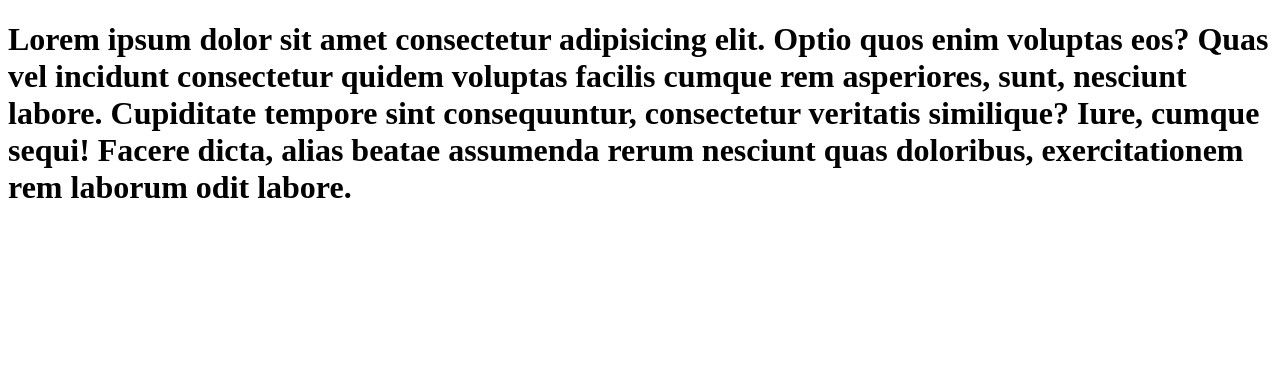
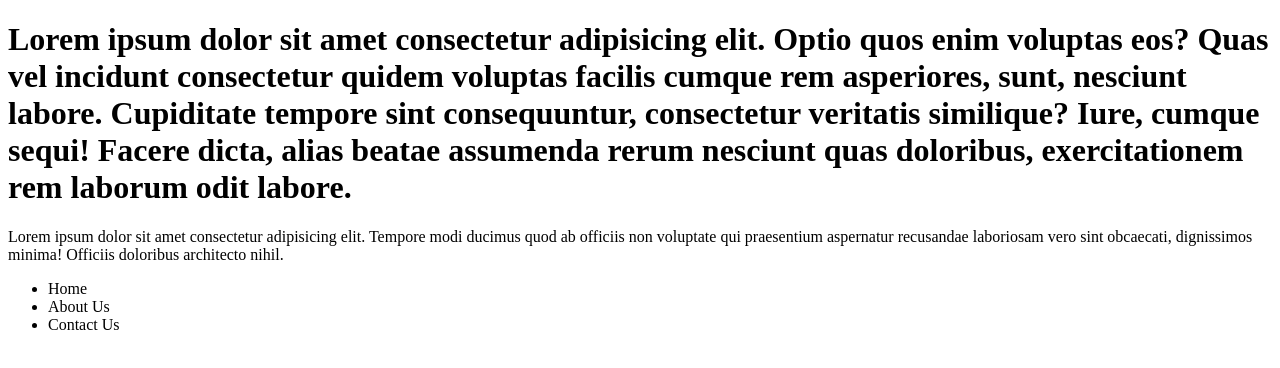
Before and after one commit to FranQdev/learn-git, a plain HTML site: page index.html in a window 1280 px wide. Drawn offline with Linux system fonts and the light colour scheme.

Commit message:
add paragraph and links to index file

```diff
--- a/index.html
+++ b/index.html
@@ -14,5 +14,16 @@
       dicta, alias beatae assumenda rerum nesciunt quas doloribus,
       exercitationem rem laborum odit labore.
     </h1>
+    <p>
+      Lorem ipsum dolor sit amet consectetur adipisicing elit. Tempore modi
+      ducimus quod ab officiis non voluptate qui praesentium aspernatur
+      recusandae laboriosam vero sint obcaecati, dignissimos minima! Officiis
+      doloribus architecto nihil.
+    </p>
+    <ul>
+      <li>Home</li>
+      <li>About Us</li>
+      <li>Contact Us</li>
+    </ul>
   </body>
 </html>
```
